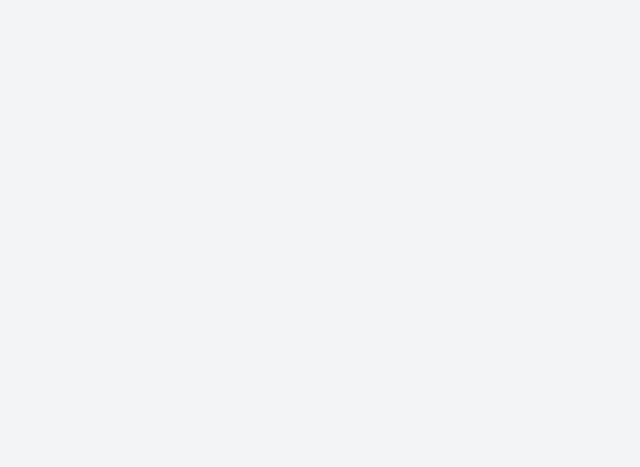
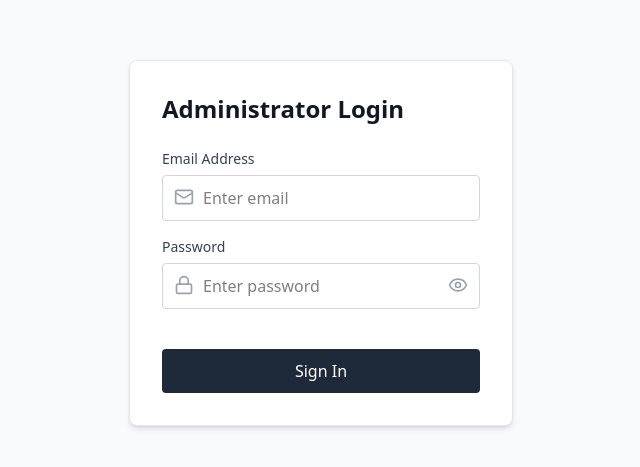
Before and after one commit to Samyaka13/online-test, a React (Vite) app: page /admin-login in a window 1280 px wide. Before the commit this address had no page. Shown: the part 157-624 px from the top of the page, without its empty margins (319-959 px from the left). Built offline with nearby package versions, Linux system fonts and the light colour scheme.

Commit message:
Add Admin Login functionality: implement login page, protected route, and integrate lucide-react icons

```diff
--- a/package.json
+++ b/package.json
@@ -12,6 +12,7 @@
   "dependencies": {
     "@tailwindcss/vite": "^4.1.18",
     "firebase": "^12.7.0",
+    "lucide-react": "^0.562.0",
     "mammoth": "^1.11.0",
     "papaparse": "^5.5.3",
     "react": "^19.2.0",
--- a/src/App.jsx
+++ b/src/App.jsx
@@ -1,18 +1,32 @@
-import { Routes, Route, Navigate } from "react-router-dom"
-import TestPage from "./pages/TestPage"
-import AdminCSVUpload from "./pages/AdminCSVUpload"
-import AdminPage from "./pages/AdminPage"
+import { Routes, Route, Navigate } from "react-router-dom";
+import TestPage from "./pages/TestPage";
+import AdminPage from "./pages/AdminPage";
+import AdminLogin from "./pages/AdminLogin";
+import ProtectedRoute from "./componets/ProtectedRoute";
+// import ProtectedRoute from "./components/ProtectedRoute";
 
 function App() {
   return (
     <div className="min-h-screen bg-gray-100 flex items-center justify-center">
       <Routes>
         <Route path="/" element={<Navigate to="/test" />} />
-        <Route path="/admin" element={<AdminPage />} />
+
+        <Route path="/admin-login" element={<AdminLogin />} />
+
+        {/* Protected Admin Route */}
+        <Route
+          path="/admin"
+          element={
+            <ProtectedRoute>
+              <AdminPage />
+            </ProtectedRoute>
+          }
+        />
+
         <Route path="/test" element={<TestPage />} />
       </Routes>
     </div>
-  )
+  );
 }
 
-export default App
+export default App;
--- /dev/null
+++ b/src/componets/ProtectedRoute.jsx
@@ -0,0 +1,11 @@
+import { Navigate } from "react-router-dom";
+
+export default function ProtectedRoute({ children }) {
+  const isAdmin = sessionStorage.getItem("isAdmin");
+
+  if (!isAdmin) {
+    return <Navigate to="/admin-login" replace />;
+  }
+
+  return children;
+}
--- /dev/null
+++ b/src/pages/AdminLogin.jsx
@@ -0,0 +1,112 @@
+import { useState } from "react"
+import { useNavigate } from "react-router-dom"
+import { Mail, Lock, AlertCircle, Eye, EyeOff } from "lucide-react"
+
+export default function AdminLogin() {
+  const navigate = useNavigate()
+
+  const [email, setEmail] = useState("")
+  const [password, setPassword] = useState("")
+  const [error, setError] = useState("")
+  const [isLoading, setIsLoading] = useState(false)
+  const [showPassword, setShowPassword] = useState(false)
+
+  const handleLogin = async (e) => {
+    e.preventDefault()
+    setError("")
+    setIsLoading(true)
+
+    // ⚠️ TEMP: allowed admin emails
+    const allowedAdmins = ["samyakajmera022@gmail.com"]
+
+    setTimeout(() => {
+      if (allowedAdmins.includes(email) && password) {
+        // ✅ SUCCESS → go to admin dashboard
+        navigate("/admin")
+      } else if (!allowedAdmins.includes(email) && email && password) {
+        setError("Access Denied: You do not have admin privileges.")
+      } else {
+        setError("Login failed. Please check your credentials.")
+      }
+
+      setIsLoading(false)
+    }, 1000)
+  }
+
+  return (
+    <div className="min-h-screen w-full flex items-center justify-center bg-gray-50">
+      <div className="w-full max-w-md p-8">
+        <div className="bg-white rounded-lg shadow-md border border-gray-200 p-8">
+          <h1 className="text-2xl font-semibold text-gray-900 mb-6">
+            Administrator Login
+          </h1>
+
+          {error && (
+            <div className="mb-6 p-3 bg-red-50 border border-red-200 rounded flex items-start gap-2">
+              <AlertCircle className="w-5 h-5 text-red-600 mt-0.5" />
+              <p className="text-sm text-red-800">{error}</p>
+            </div>
+          )}
+
+          <form className="space-y-4" onSubmit={handleLogin}>
+            {/* Email */}
+            <div>
+              <label className="block text-sm font-medium text-gray-700 mb-1.5">
+                Email Address
+              </label>
+              <div className="relative">
+                <Mail className="absolute left-3 top-3 w-5 h-5 text-gray-400" />
+                <input
+                  type="email"
+                  placeholder="Enter email"
+                  value={email}
+                  onChange={(e) => setEmail(e.target.value)}
+                  className="w-full pl-10 pr-4 py-2.5 border border-gray-300 rounded focus:outline-none focus:ring-2 focus:ring-gray-400"
+                  required
+                />
+              </div>
+            </div>
+
+            {/* Password */}
+            <div>
+              <label className="block text-sm font-medium text-gray-700 mb-1.5">
+                Password
+              </label>
+              <div className="relative">
+                <Lock className="absolute left-3 top-3 w-5 h-5 text-gray-400" />
+                <input
+                  type={showPassword ? "text" : "password"}
+                  placeholder="Enter password"
+                  value={password}
+                  onChange={(e) => setPassword(e.target.value)}
+                  className="w-full pl-10 pr-10 py-2.5 border border-gray-300 rounded focus:outline-none focus:ring-2 focus:ring-gray-400"
+                  required
+                />
+                <button
+                  type="button"
+                  onClick={() => setShowPassword(!showPassword)}
+                  className="absolute right-3 top-3 text-gray-400 hover:text-gray-600"
+                >
+                  {showPassword ? (
+                    <EyeOff className="w-5 h-5" />
+                  ) : (
+                    <Eye className="w-5 h-5" />
+                  )}
+                </button>
+              </div>
+            </div>
+
+            {/* Submit */}
+            <button
+              type="submit"
+              disabled={isLoading}
+              className="w-full bg-gray-800 text-white py-2.5 rounded font-medium hover:bg-gray-900 disabled:opacity-50 transition-colors mt-6"
+            >
+              {isLoading ? "Signing in..." : "Sign In"}
+            </button>
+          </form>
+        </div>
+      </div>
+    </div>
+  )
+}
--- a/src/pages/AdminReportPage.jsx
+++ b/src/pages/AdminReportPage.jsx
@@ -84,7 +84,6 @@ export default function AdminReportPage() {
                 </div>
             </div>
 
-            {/* Info Card */}
 
         </div>
     )
```
Also changed, not shown: src/pages/TestPage.jsx (+2 -6 lines), 1 other file (tests, documents, lock files or other folders).
